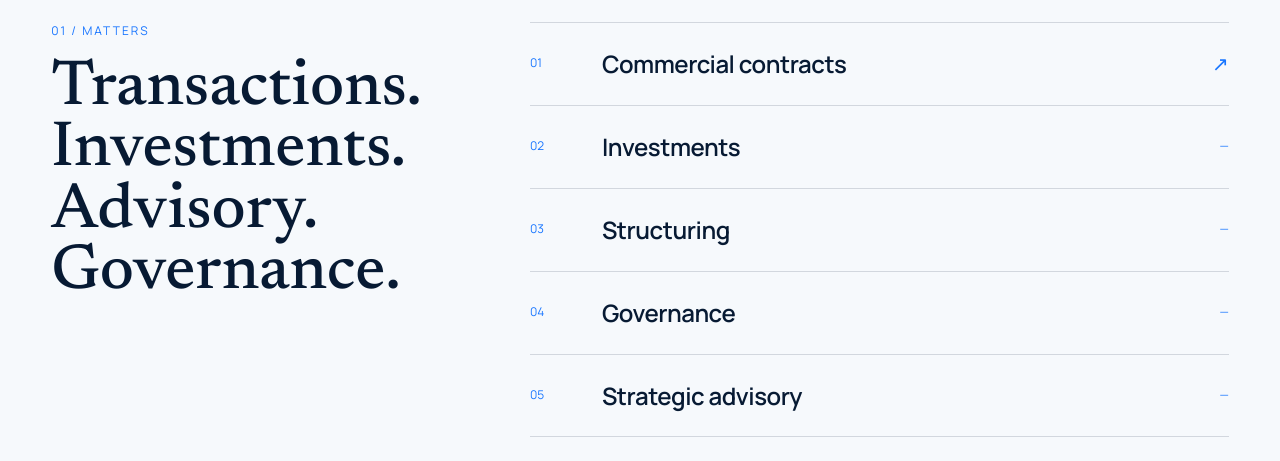
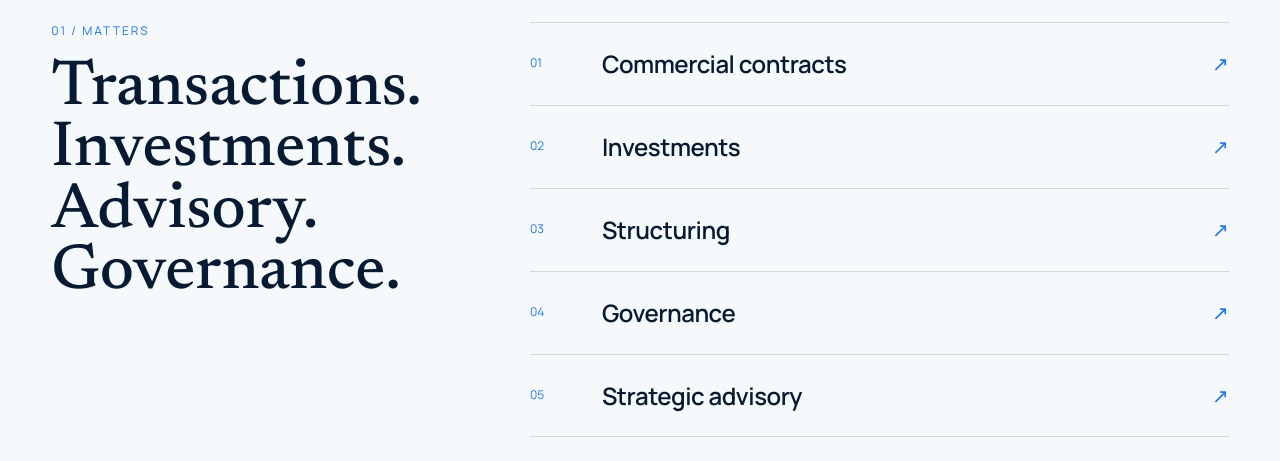
Before and after one commit to gthawani-del/ProjectKR, a Next.js app: page /sector/business in a window 1280 px wide. Shown: the part 840-1301 px from the top of the page. Built offline with nearby package versions, Linux system fonts and the light colour scheme.

Commit message:
Complete matter taxonomy for linkage graph

```diff
--- a/data/contentData.ts
+++ b/data/contentData.ts
@@ -16,7 +16,22 @@ export const matters: Matter[] = [
  {id:'sponsorship',name:'Sponsorship',sectorId:'sport',practiceIds:['sports-gaming','intellectual-property','corporate-commercial'],intro:'Sponsorship combines commercial rights, brand use, talent obligations, activation and sector-specific regulation.',scope:['Sponsorship agreements','Athlete and celebrity endorsements','Merchandising arrangements','Brand and IP rights','Franchise and commercial negotiations'],lawyerIds:['vidushpat','kartikeya','aanya']},
  {id:'media-rights',name:'Media rights',sectorId:'sport',practiceIds:['sports-gaming','intellectual-property'],intro:'Media rights work connects broadcasting, content, licensing, production and the commercial exploitation of sports and entertainment rights.',scope:['TV and broadcasting rights','Broadcast-rights monetisation','Production and content agreements','Licensing transactions','Media and entertainment contracts'],lawyerIds:['vidushpat','kartikeya','aanya']},
  {id:'disputes',name:'Disputes',sectorId:'sport',practiceIds:['sports-gaming','dispute-resolution'],intro:'Krida handles contentious sports and commercial matters across courts, tribunals and specialist adjudicatory forums.',scope:['Sports governance disputes','Anti-doping and disciplinary proceedings','Court of Arbitration for Sport matters','Commercial litigation','Regulatory and contractual disputes'],lawyerIds:['vidushpat','aashita','nachiket','neil']},
+
  {id:'gaming-regulation',name:'Gaming regulation',sectorId:'gaming',practiceIds:['sports-gaming'],intro:'Gaming matters require close analysis of product structure, applicable state and central laws, payments, licensing and evolving regulatory positions.',scope:['Legality and regulatory opinions','Betting and gambling laws','Fantasy, poker, rummy and casual gaming','Licensing and disclosures','Platform policies and regulatory representations'],lawyerIds:['vidushpat','nachiket','kartikeya']},
+ {id:'platform-structuring',name:'Platform structuring',sectorId:'gaming',practiceIds:['sports-gaming','corporate-commercial'],intro:'Platform structuring connects product design, entity structure, market-entry choices, terms and operating models with gaming regulation.',scope:['Entity and operating structure','Product and contest architecture','Terms of use and platform policies','Market-entry analysis','Foreign investment and operating arrangements'],lawyerIds:['vidushpat','nachiket','kartikeya','jacob']},
+ {id:'gaming-commercial-agreements',name:'Commercial agreements',sectorId:'gaming',practiceIds:['sports-gaming','corporate-commercial','intellectual-property'],intro:'Gaming businesses depend on interlocking commercial arrangements across technology, content, distribution, marketing, vendors and users.',scope:['Technology and services agreements','Vendor and distribution contracts','Licensing and content arrangements','Marketing and promotion agreements','Commercial risk allocation'],lawyerIds:['nachiket','kartikeya','jacob']},
+ {id:'payments',name:'Payments',sectorId:'gaming',practiceIds:['sports-gaming','corporate-commercial'],intro:'Payment flows in gaming can raise questions around product structure, settlement, foreign exchange, investment and commercial documentation.',scope:['Payment-flow review','Settlement and wallet structures','FEMA and foreign investment issues','Commercial payment terms','Regulatory risk allocation'],lawyerIds:['vidushpat','nachiket','jacob']},
+ {id:'gaming-disputes',name:'Disputes',sectorId:'gaming',practiceIds:['sports-gaming','dispute-resolution'],intro:'Gaming disputes can combine contractual, regulatory, platform, payment and constitutional issues.',scope:['Commercial disputes','Regulatory challenges','Platform and user disputes','Contract enforcement','Court and arbitral proceedings'],lawyerIds:['aashita','nachiket','vidushpat']},
+
  {id:'trademark-strategy',name:'Trademark strategy',sectorId:'ip',practiceIds:['intellectual-property'],intro:'Trademark strategy spans clearance, portfolio building, prosecution, opposition, enforcement and commercial use.',scope:['Conflict checks and market verification','Filing and prosecution','Opposition and revocation','Licensing and assignment','Infringement, passing off and takedowns'],lawyerIds:['kartikeya','aanya']},
- {id:'commercial-contracts',name:'Commercial contracts',sectorId:'business',practiceIds:['corporate-commercial'],intro:'Commercial contracting is approached with the transaction, future disputes and changing sector policy in view.',scope:['Joint venture and shareholder agreements','Share and business transfers','Technology and software agreements','Employment and confidentiality','Consultancy, outsourcing and termination'],lawyerIds:[]}
+ {id:'copyright',name:'Copyright',sectorId:'ip',practiceIds:['intellectual-property'],intro:'Copyright work covers ownership, protection, exploitation and disputes across media, entertainment, software, content and creative industries.',scope:['Ownership and chain of title','Registration strategy','Production and content agreements','Assignment and licensing','Infringement and takedowns'],lawyerIds:['kartikeya','aanya','pooja']},
+ {id:'licensing',name:'Licensing',sectorId:'ip',practiceIds:['intellectual-property','corporate-commercial'],intro:'Licensing converts intellectual property and content rights into structured commercial arrangements.',scope:['Trademark and copyright licensing','Technology licensing','Broadcasting and media licences','Assignments and franchise arrangements','Royalty and exploitation terms'],lawyerIds:['kartikeya','aanya','pooja']},
+ {id:'content-rights',name:'Content rights',sectorId:'ip',practiceIds:['intellectual-property','sports-gaming'],intro:'Content-rights work connects creation, ownership, production, distribution, broadcasting and digital exploitation.',scope:['Production agreements','Media and distribution rights','Talent and contributor rights','Digital platform rights','Content licensing and exploitation'],lawyerIds:['kartikeya','aanya','pooja','vidushpat']},
+ {id:'ip-enforcement',name:'Enforcement',sectorId:'ip',practiceIds:['intellectual-property','dispute-resolution'],intro:'IP enforcement combines evidence, strategy, notices, takedowns, opposition and court proceedings to protect valuable rights.',scope:['Cease-and-desist strategy','Takedown actions','Passing off and infringement','Anti-counterfeiting and anti-piracy','Court and tribunal proceedings'],lawyerIds:['kartikeya','aashita','karunakar']},
+
+ {id:'commercial-contracts',name:'Commercial contracts',sectorId:'business',practiceIds:['corporate-commercial'],intro:'Commercial contracting is approached with the transaction, future disputes and changing sector policy in view.',scope:['Joint venture and shareholder agreements','Share and business transfers','Technology and software agreements','Employment and confidentiality','Consultancy, outsourcing and termination'],lawyerIds:['nachiket','jacob']},
+ {id:'investments',name:'Investments',sectorId:'business',practiceIds:['corporate-commercial'],intro:'Investment work connects transaction documents, due diligence, regulatory constraints and the commercial objectives of investors and operators.',scope:['Share subscription and purchase documents','Investor rights and governance','Due diligence','Foreign investment considerations','Transaction closing and post-closing matters'],lawyerIds:['nachiket','jacob']},
+ {id:'structuring',name:'Structuring',sectorId:'business',practiceIds:['corporate-commercial','sports-gaming'],intro:'Business structuring aligns ownership, operations, investment, contracting and sector regulation.',scope:['Entity structuring','Joint ventures','Cross-border arrangements','Business transfers and restructuring','Sector-specific operating models'],lawyerIds:['nachiket','vidushpat','jacob']},
+ {id:'governance',name:'Governance',sectorId:'business',practiceIds:['corporate-commercial'],intro:'Governance work helps businesses define decision rights, stakeholder responsibilities and durable operating frameworks.',scope:['Shareholder rights','Board and reserved matters','Policies and delegated authority','Founder and investor arrangements','Governance documentation'],lawyerIds:['nachiket','jacob']},
+ {id:'strategic-advisory',name:'Strategic advisory',sectorId:'business',practiceIds:['corporate-commercial','sports-gaming','intellectual-property'],intro:'Strategic advisory brings together legal, regulatory and commercial context when a business is entering a market, launching a product or changing structure.',scope:['Market-entry legal analysis','Commercial risk mapping','Regulatory strategy','Transaction and growth planning','Cross-practice legal coordination'],lawyerIds:['vidushpat','nachiket','kartikeya','jacob']}
 ];
```
